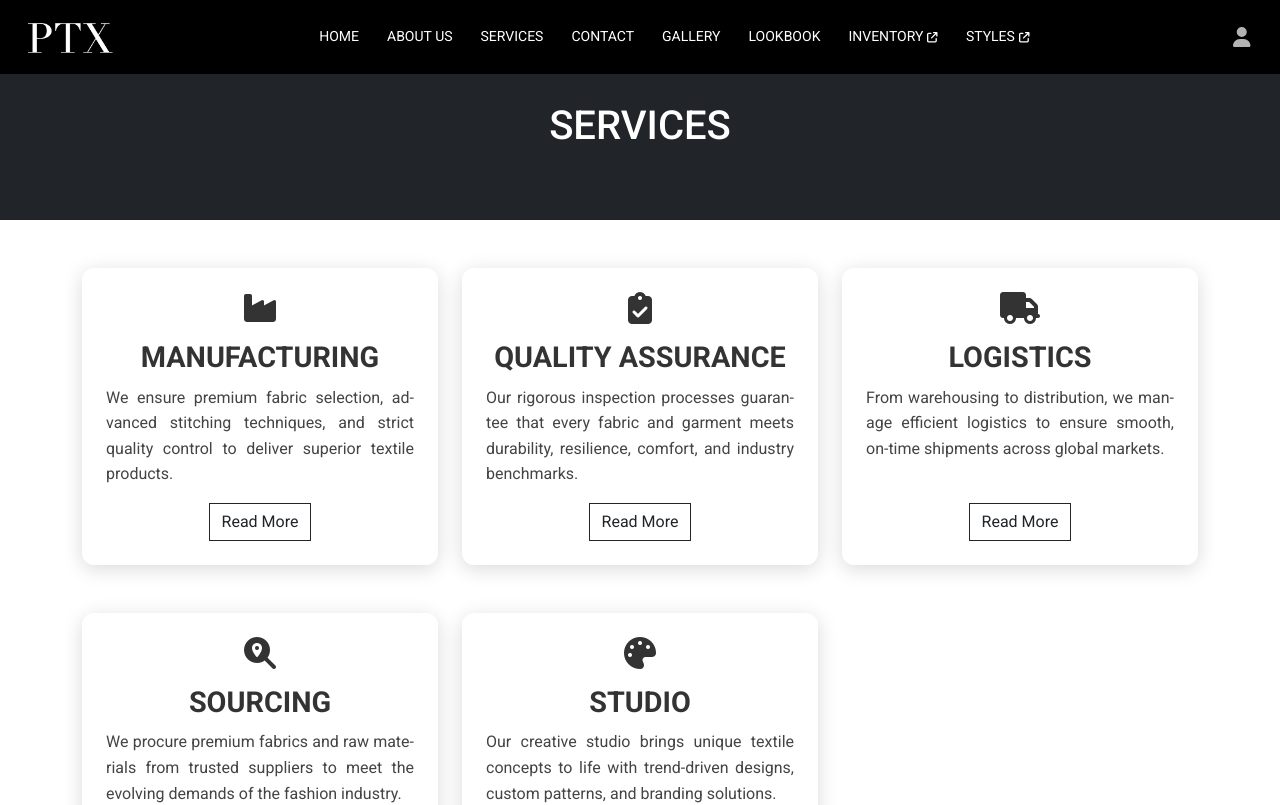
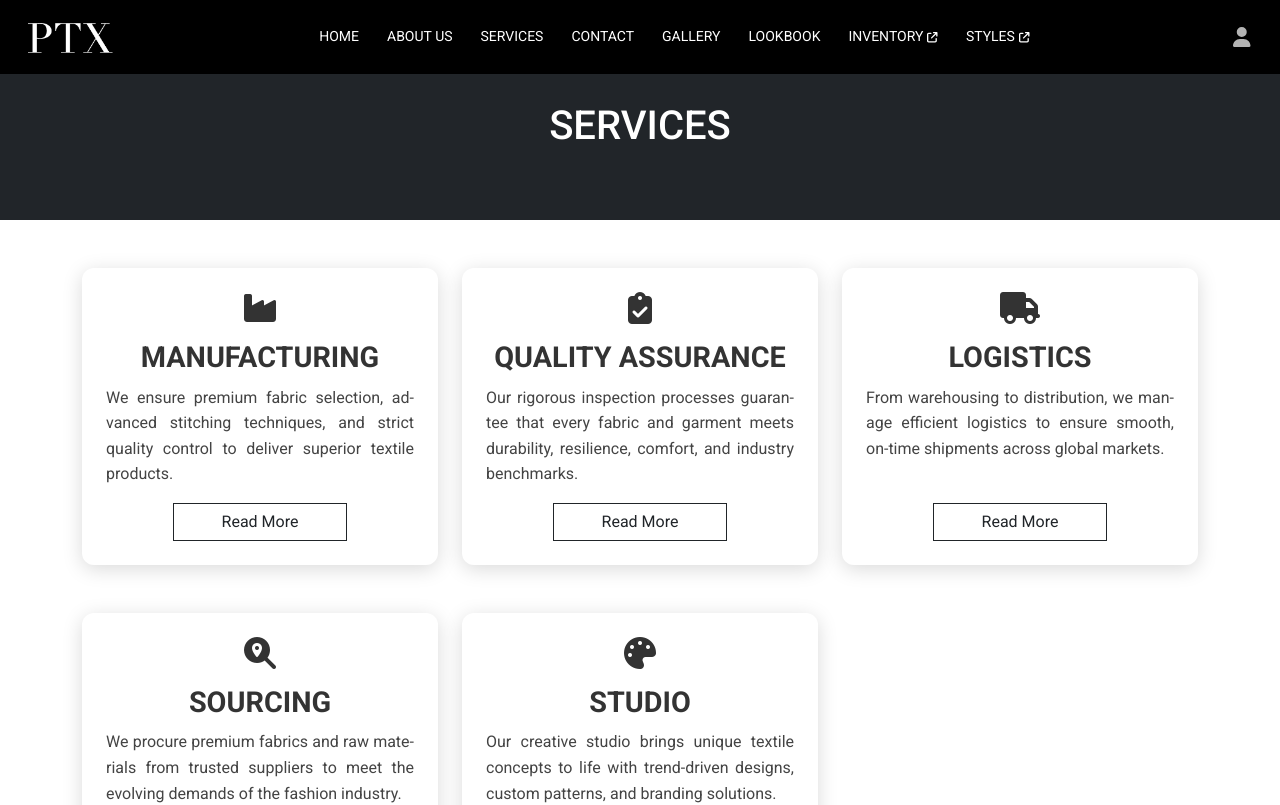
Before and after one commit to Zeeshanprojects/PTX-2, a React (Create React App) app in the folder PTX-2/ptx-2/: page /Services in a window 1280 px wide. Shown: the top 805 px of the page. Built offline with nearby package versions, Linux system fonts and the light colour scheme.

Commit message:
Code Updated

```diff
--- a/PTX-2/ptx-2/src/Pages/Home.jsx
+++ b/PTX-2/ptx-2/src/Pages/Home.jsx
@@ -304,7 +304,7 @@ const handleSubmit = async (e) => {
         </p>
 
         <Link to="/inquireform">
-          <button type="button" className="btn btn-dark px-4 ">
+          <button type="button" className="btn btn-dark px-5 ">
             INQUIRE NOW
           </button>
         </Link>
--- a/PTX-2/ptx-2/src/Pages/Services.jsx
+++ b/PTX-2/ptx-2/src/Pages/Services.jsx
@@ -88,7 +88,7 @@ export default function Services() {
                   <p className="service-card-text">{service.text}</p>
                   <div className="mt-auto">
                     <Link to={service.link}>
-                      <button type="button" className="btn btn-outline-dark">
+                      <button type="button" className="btn btn-outline-dark read-more px-5">
                         Read More
                       </button>
                     </Link>
```
Also changed, not shown: PTX-2/ptx-2/src/Components/Preloader.style.css (line endings or trailing spaces).
